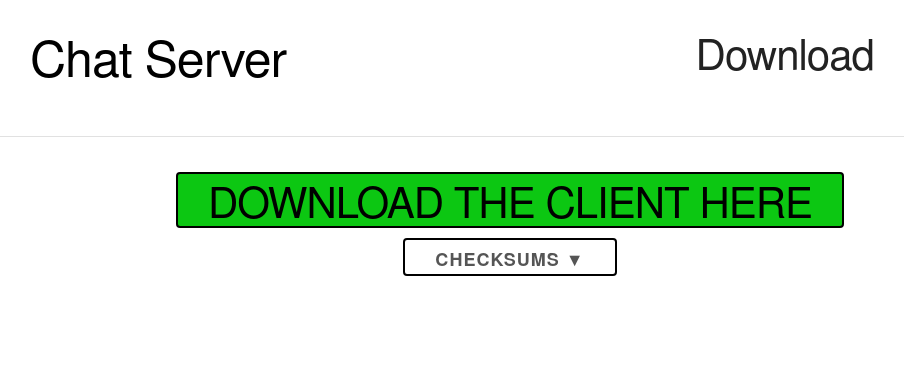
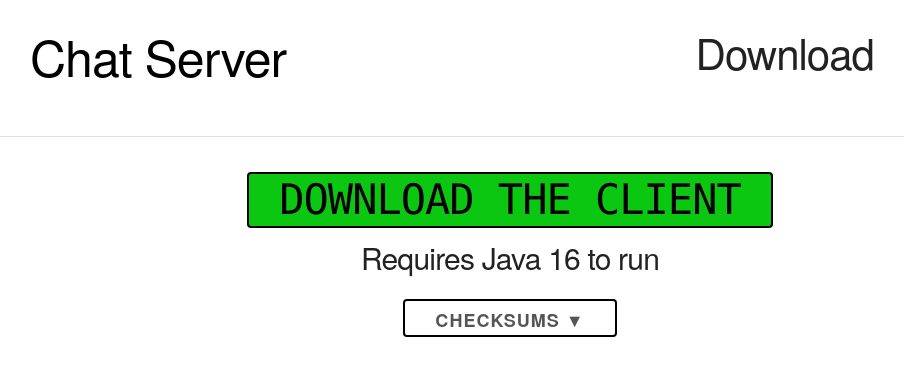
Before and after one commit to skafdan/ChatServer-Deployment, a PHP site: page /download.php in a window 1280 px wide. Shown: the top 376 px of the page, without its empty margins (130-1034 px from the left). Run offline with PHP 8.4, Linux system fonts and the light colour scheme; data that the repository does not hold is empty.

Commit message:
Update the download page to adjust font, as well as display dependancy notice

```diff
--- a/www/download.php
+++ b/www/download.php
@@ -43,9 +43,15 @@
     <div class="container">
         <div class="row">
             <div class="twelve columns" style="text-align:center; ">
-                <a class="button" href="Client.jar" download style="background-color: #0cc712; color:#000; height:10%; line-height:10%;">
-                    <h2 style="margin: 0;">Download the Client here</h2>
+                <a class="button" href="Client.jar" download style="background-color: #0cc712; color:#000; height:10%; line-height:10%;font-family: 'Lucida Console', 'Courier New', monospace;">
+                    <h2 style="margin: 0;">Download the Client</h2>
                 </a>
+            </div>
+        </div>
+
+        <div class="row">
+            <div class="twelve columns" style="text-align:center; ">
+                <h4>Requires Java 16 to run</h4>
             </div>
         </div>
 
```
